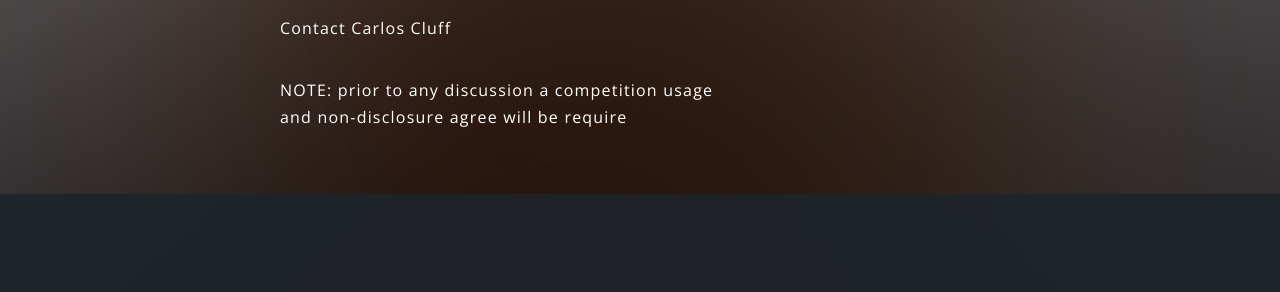
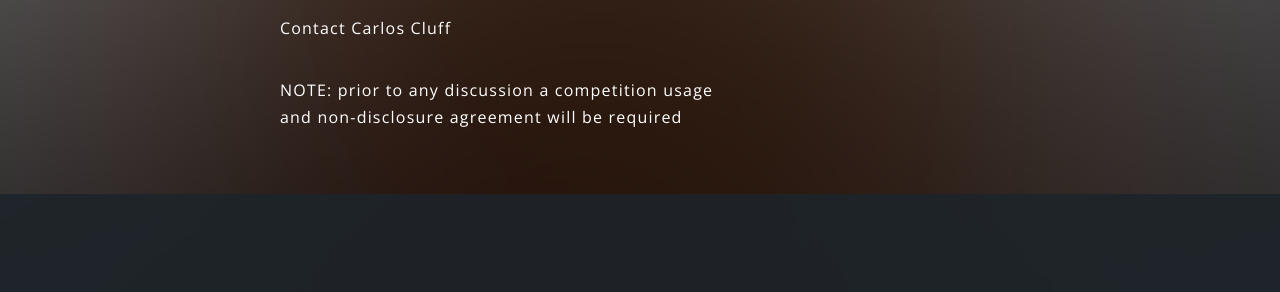
Before and after one commit to voidnologo/multidisciplinarysolutionsco.site, a Jekyll site: the page built from index.html, in a window 1280 px wide and 900 px high, scrolled down 3814 px. Shown: the part 427-719 px from the top of the window. Built offline with Jekyll 4.4.1, drawn with Linux system fonts in a browser that asks for light colours.

Commit message:
spelling fixes

```diff
--- a/index.html
+++ b/index.html
@@ -110,7 +110,7 @@ layout: landing
 							<header>
 								<h2>Do you need possibilites created and solutions found?</h2>
 								<p>Contact Carlos Cluff</p>
-                <small>NOTE: prior to any discussion a competition usage and non-disclosure agree will be require</small>
+                <small>NOTE: prior to any discussion a competition usage and non-disclosure agreement will be required</small>
 							</header>
 							<ul class="actions vertical">
 								<li><a href="/contact/" class="button fit">Contact Me</a></li>
```
